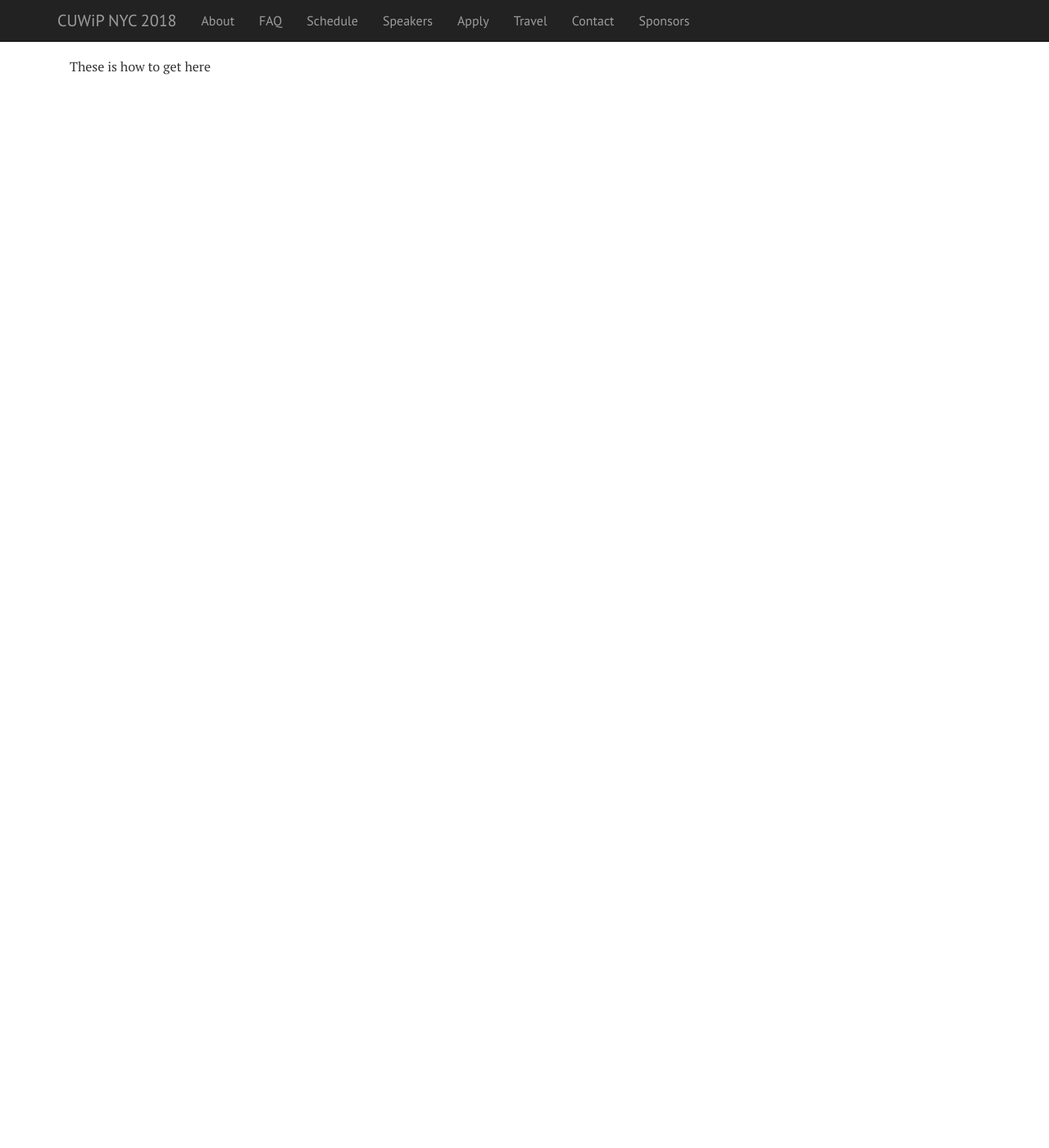
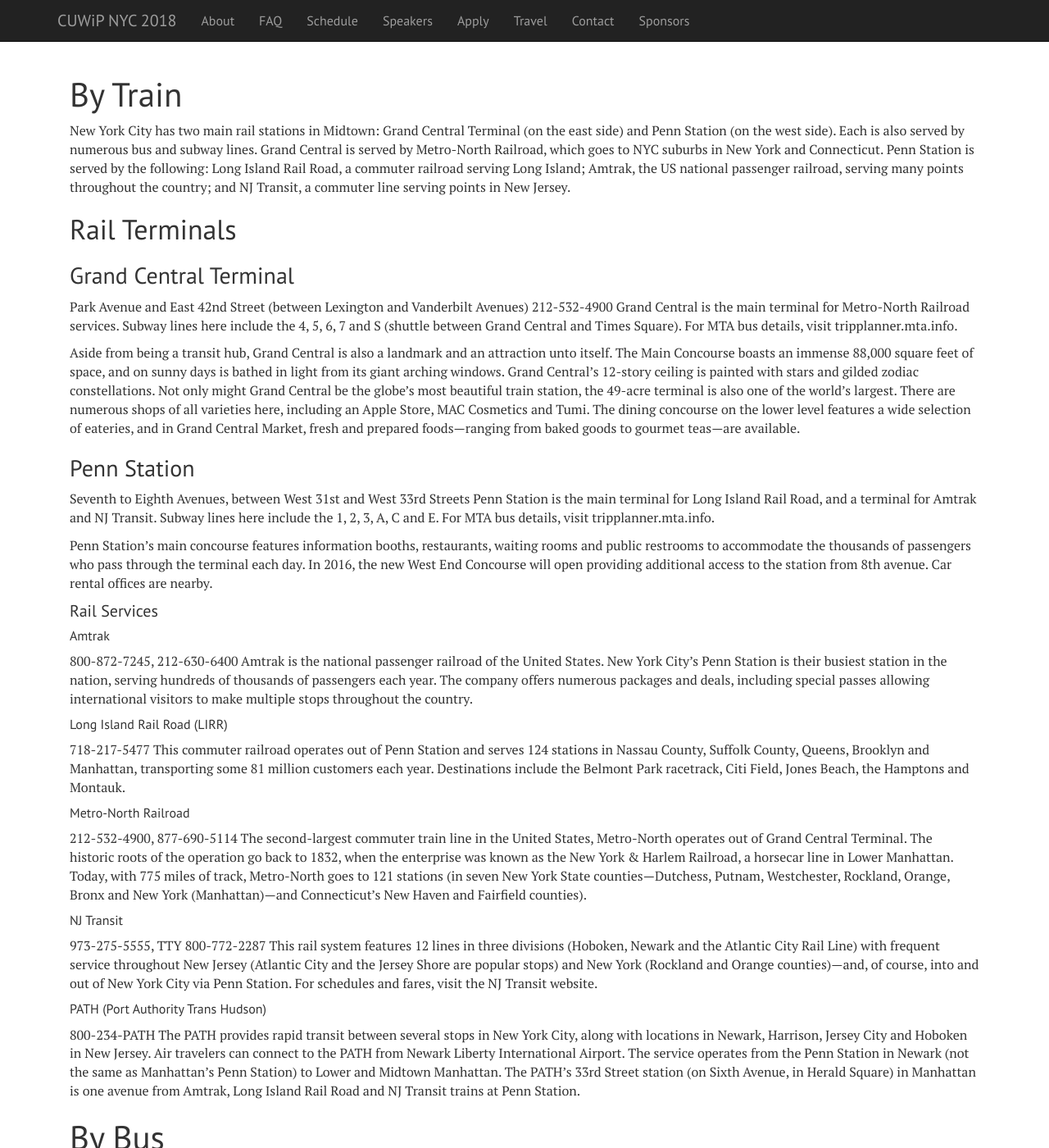
Before and after one commit to cuwip-nyc/cuwip-nyc.github.io, a Jekyll site: the page built from travel.md, in a window 1280 px wide and 1400 px high. Shown: the whole window at 82% size. Built offline with Jekyll 4.4.1, drawn with Linux system fonts in a browser that asks for light colours; some of the changed text lies outside the part shown.

Commit message:
added travel
still need to customize it

```diff
--- a/travel.md
+++ b/travel.md
@@ -6,4 +6,50 @@
 order: 6
 ---
 
-These is how to get here
+# By Train
+
+New York City has two main rail stations in Midtown: Grand Central Terminal (on the east side) and Penn Station (on the west side). Each is also served by numerous bus and subway lines. Grand Central is served by Metro-North Railroad, which goes to NYC suburbs in New York and Connecticut. Penn Station is served by the following: Long Island Rail Road, a commuter railroad serving Long Island; Amtrak, the US national passenger railroad, serving many points throughout the country; and NJ Transit, a commuter line serving points in New Jersey.
+
+## Rail Terminals
+
+### Grand Central Terminal
+
+Park Avenue and East 42nd Street (between Lexington and Vanderbilt Avenues)
+212-532-4900
+Grand Central is the main terminal for Metro-North Railroad services. Subway lines here include the 4, 5, 6, 7 and S (shuttle between Grand Central and Times Square). For MTA bus details, visit tripplanner.mta.info.
+
+Aside from being a transit hub, Grand Central is also a landmark and an attraction unto itself. The Main Concourse boasts an immense 88,000 square feet of space, and on sunny days is bathed in light from its giant arching windows. Grand Central's 12-story ceiling is painted with stars and gilded zodiac constellations. Not only might Grand Central be the globe's most beautiful train station, the 49-acre terminal is also one of the world's largest. There are numerous shops of all varieties here, including an Apple Store, MAC Cosmetics and Tumi. The dining concourse on the lower level features a wide selection of eateries, and in Grand Central Market, fresh and prepared foods—ranging from baked goods to gourmet teas—are available.
+
+### Penn Station
+Seventh to Eighth Avenues, between West 31st and West 33rd Streets
+Penn Station is the main terminal for Long Island Rail Road, and a terminal for Amtrak and NJ Transit. Subway lines here include the 1, 2, 3, A, C and E. For MTA bus details, visit tripplanner.mta.info.
+
+Penn Station's main concourse features information booths, restaurants, waiting rooms and public restrooms to accommodate the thousands of passengers who pass through the terminal each day. In 2016, the new West End Concourse will open providing additional access to the station from 8th avenue. Car rental offices are nearby.
+
+#### Rail Services
+
+##### Amtrak
+800-872-7245, 212-630-6400
+Amtrak is the national passenger railroad of the United States. New York City's Penn Station is their busiest station in the nation, serving hundreds of thousands of passengers each year. The company offers numerous packages and deals, including special passes allowing international visitors to make multiple stops throughout the country.
+
+#####  Long Island Rail Road (LIRR)
+718-217-5477
+This commuter railroad operates out of Penn Station and serves 124 stations in Nassau County, Suffolk County, Queens, Brooklyn and Manhattan, transporting some 81 million customers each year. Destinations include the Belmont Park racetrack, Citi Field, Jones Beach, the Hamptons and Montauk.
+
+##### Metro-North Railroad
+212-532-4900, 877-690-5114
+The second-largest commuter train line in the United States, Metro-North operates out of Grand Central Terminal. The historic roots of the operation go back to 1832, when the enterprise was known as the New York & Harlem Railroad, a horsecar line in Lower Manhattan. Today, with 775 miles of track, Metro-North goes to 121 stations (in seven New York State counties—Dutchess, Putnam, Westchester, Rockland, Orange, Bronx and New York (Manhattan)—and Connecticut's New Haven and Fairfield counties).
+
+##### NJ Transit
+973-275-5555, TTY 800-772-2287
+This rail system features 12 lines in three divisions (Hoboken, Newark and the Atlantic City Rail Line) with frequent service throughout New Jersey (Atlantic City and the Jersey Shore are popular stops) and New York (Rockland and Orange counties)—and, of course, into and out of New York City via Penn Station. For schedules and fares, visit the NJ Transit website.
+
+##### PATH (Port Authority Trans Hudson)
+800-234-PATH
+The PATH provides rapid transit between several stops in New York City, along with locations in Newark, Harrison, Jersey City and Hoboken in New Jersey. Air travelers can connect to the PATH from Newark Liberty International Airport. The service operates from the Penn Station in Newark (not the same as Manhattan's Penn Station) to Lower and Midtown Manhattan. The PATH's 33rd Street station (on Sixth Avenue, in Herald Square) in Manhattan is one avenue from Amtrak, Long Island Rail Road and NJ Transit trains at Penn Station.
+
+# By Bus
+There are a number of affordable, convenient bus lines that travel to New York City from around the United States and parts of Canada. These include BoltBus, Megabus and Greyhound.
+
+# By Car
+Use Google Maps for driving directions to New York City. Also, make sure you know where to park: you may want to use an app like SpotHero to find and compare parking spots and locations.
```
Also changed, not shown: 1 other file.
